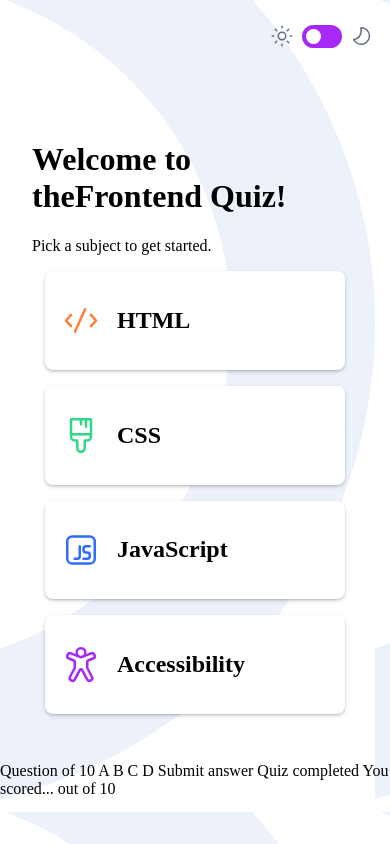
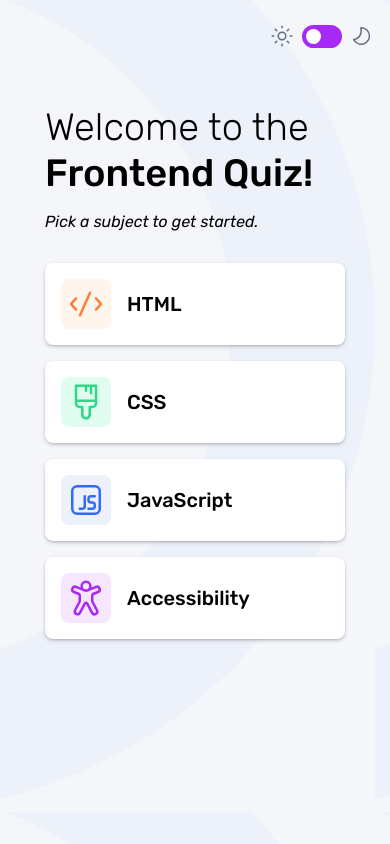
Before and after one commit to Turtlewords/frontend_quiz, a plain HTML site: page index.html in a window 390 px wide. Drawn offline with Linux system fonts and the light colour scheme.

Commit message:
first draft mobile light

```diff
--- a/index.html
+++ b/index.html
@@ -25,26 +25,26 @@
 
    <main>
     <div id="hero">
-      <h1><span id="header-top">Welcome to the</span><span id="header-bottom">Frontend Quiz!</span></h1>
-      <p>Pick a subject to get started.</p>
+      <h1><span id="header-top">Welcome to the</span><br><span id="header-bottom">Frontend Quiz!</span></h1>
+      <p id="sub-head">Pick a subject to get started.</p>
     </div>
     <div id="main-menu">
-      <div class="subject">
+      <div id="html-item" class="subject">
         <img src="assets/images/icon-html.svg" alt="html icon">
         <h2>HTML</h2>
       </div>
 
-      <div class="subject">
-        <img src="assets/images/icon-css.svg" alt="css icon">
+      <div id="css-item" class="subject">
+        <img  src="assets/images/icon-css.svg" alt="css icon">
         <h2>CSS</h2>
       </div>
 
-      <div class="subject">
+      <div id="js-item" class="subject">
         <img src="assets/images/icon-js.svg" alt="JavaScript icon">
         <h2>JavaScript</h2>
       </div>
 
-      <div class="subject">
+      <div id="access-item" class="subject">
         <img src="assets/images/icon-accessibility.svg" alt="accessibility icon">
         <h2>Accessibility</h2>
       </div>
@@ -55,23 +55,15 @@
 
   <!-- Quiz question start -->
 
-  Question <!-- number --> of 10
 
-  A
-  B
-  C
-  D
-
-  Submit answer
 
   <!-- Quiz question end -->
 
   <!-- Quiz completed start -->
 
-  Quiz completed
-  You scored...
 
-  <!-- score --> out of 10
+
+  <!-- score -->
 
   <!-- Quiz completed end -->
 
--- a/styles.css
+++ b/styles.css
@@ -40,20 +40,34 @@
     box-sizing: border-box;
 }
 
+@font-face {
+    font-family: 'Rubik';
+    src: url("assets/fonts/Rubik-VariableFont_wght.ttf");
+    font-weight: 100 1000;
+}
+
+@font-face {
+    font-family: 'Rubik italic';
+    src: url("assets/fonts/Rubik-Italic-VariableFont_wght.ttf");
+    font-weight: 100 1000;
+}
+
 body {
     margin: 0;
-    background-image: url("assets/images/pattern-background-mobile-light.svg");
+    background: var(--grey-50) url("assets/images/pattern-background-mobile-light.svg");
     display: flex;
     flex-direction: column;
     gap: 1rem;
+    font-family: "Rubik";
 
 }
 
 main {
-    padding: 2rem;
+    padding: 0 2rem 2rem;
     display: flex;
     flex-direction: column;
     align-items: center;
+    gap: 1rem;
 }
 
 .switch {
@@ -134,11 +148,16 @@ main {
     gap: 1rem;
   }
 
+  #hero {
+    width: 300px;
+  }
+
   .subject {
     background-color: var(--white);
     box-shadow: rgba(50, 50, 93, 0.25) 0px 2px 5px -1px, rgba(0, 0, 0, 0.3) 0px 1px 3px -1px;
     padding: 1rem;
     display: flex;
+    align-items: center;
     gap: 0 1rem;
     border-radius: 8px;
     width: 300px
@@ -147,12 +166,52 @@ main {
   /* Typography */
 
   h1 {
-
+    margin: 1rem 0;
+    font-size: 38px;
   }
 
+  #header-top {
+    font-weight: 300;
+  }
+
+  #header-bottom {
+    font-weight: 500;
+  }
+
+  #sub-head {
+    font-family: "Rubik Italic";
+    font-weight: 400;
+  }
+
+  .subject h2 {
+    margin: 0;
+    font-weight: 500;
+    font-size: 20px;
+  }
 
   /* Images */
 
   img {
     max-width: 100%;
   }
+
+  .subject img {
+    border-radius: 8px;
+    padding: 5px;
+  }
+
+  #html-item img {
+    background-color: var(--orange-50);
+  }
+
+  #css-item img {
+    background-color: var(--green-100);
+  }
+
+  #js-item img {
+    background-color: var(--blue-100);
+  }
+
+  #access-item img {
+    background-color: var(--purple-100);
+  }
```
